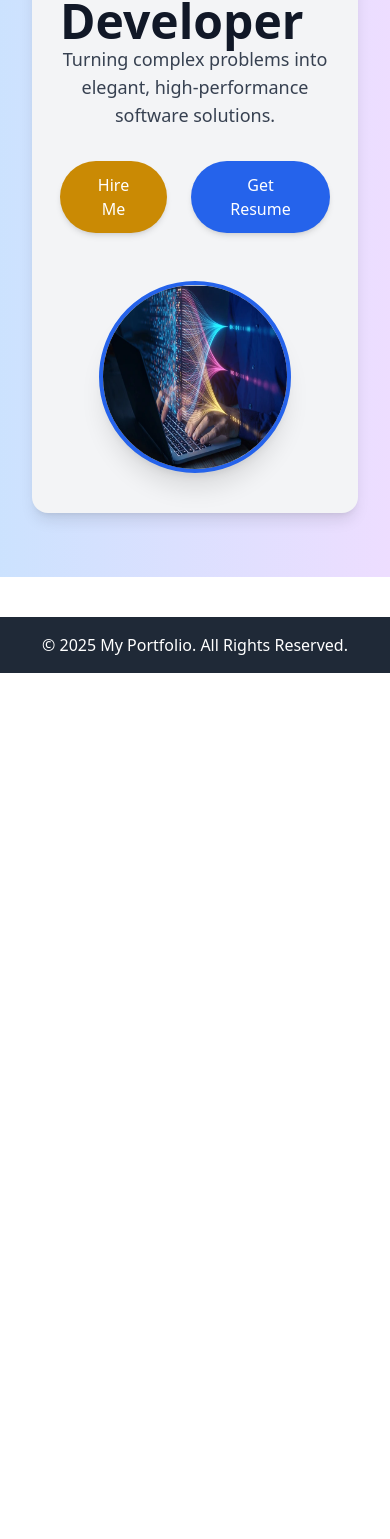
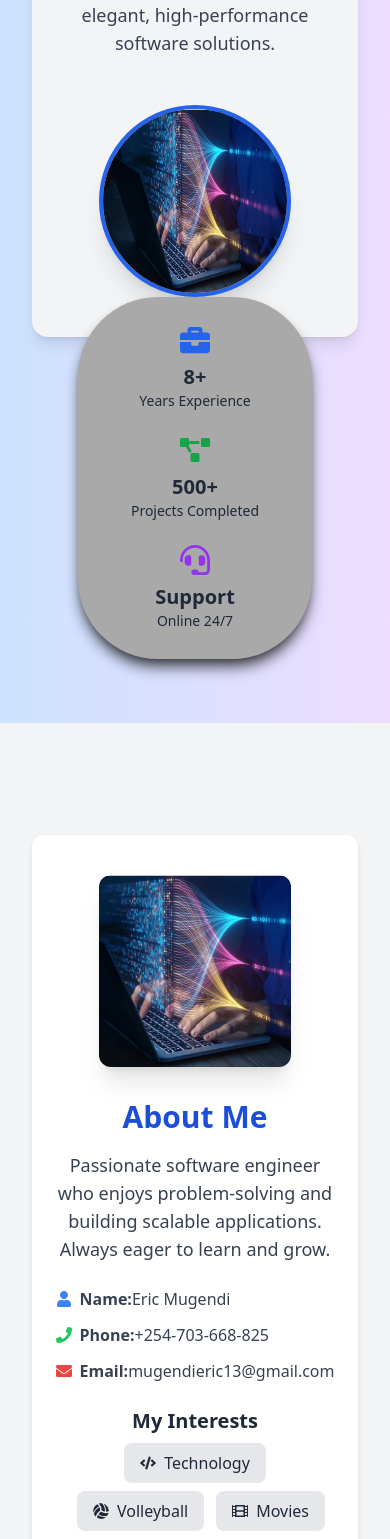
Before and after one commit to eriehastel/my-portfolio, a React (Create React App) app: page / in a window 390 px wide. Shown: the part 395-1934 px from the top of the page. Before the commit the page ends 1068 px from the top, so only its background shows below. Built offline with nearby package versions, Linux system fonts and the light colour scheme.

Commit message:
Updated About Me section with icons and responsiveness

```diff
--- a/package.json
+++ b/package.json
@@ -6,6 +6,7 @@
     "cra-template": "1.2.0",
     "react": "^19.0.0",
     "react-dom": "^19.0.0",
+    "react-icons": "^5.5.0",
     "react-router-dom": "^7.1.5",
     "react-scripts": "5.0.1",
     "react-simple-typewriter": "^5.0.1"
--- a/src/components/About.js
+++ b/src/components/About.js
@@ -1,4 +1,5 @@
 import React from "react";
+import profileImage from "../assets/profile.png";
 
 const About = () => {
   return (
@@ -45,7 +46,9 @@ const About = () => {
         </div>
         {/* Image Section */}
         <div className="flex justify-center mt-8">
-          <img src="/assets/profile.jpg" alt="Profile" className="w-48 h-48 rounded-full shadow-lg border-4 border-blue-400" />
+          <img src={profileImage}
+          alt="Profile"
+          className="w-48 h-48 rounded-full shadow-lg border-4 border-blue-400" />
         </div>
       </div>
     </section>
--- a/src/components/Home.js
+++ b/src/components/Home.js
@@ -1,54 +1,27 @@
 import React from "react";
 import { Typewriter } from "react-simple-typewriter";
+import { FaUser, FaPhone, FaEnvelope, FaBriefcase, FaProjectDiagram, FaHeadset, FaCode, FaVolleyballBall, FaFilm, FaGlobe } from "react-icons/fa";
 import ProfileImg from "../assets/profile.png";
 
 const Home = () => {
   return (
-    <div id="profile" className="profile-container min-h-screen flex items-center justify-center bg-gradient-to-r from-blue-200/80 to-purple-200/80 py-16 px-8 md:px-24 lg:px-48">
+    <div id="container" className="container mx-auto">
+              <div id="profile" className="profile-container min-h-screen flex flex-col items-center bg-gradient-to-r from-blue-200/80 to-purple-200/80 py-16 px-8 md:px-24 lg:px-48">
 
-      {/* Content Box */}
-      <div className="bg-gray-100 shadow-lg rounded-2xl p-10 md:p-16 flex flex-col md:flex-row items-center justify-between w-full max-w-5xl">
+                        <div className="bg-gray-100 shadow-lg rounded-2xl p-10 md:p-16 flex flex-col md:flex-row items-center justify-between w-full max-w-5xl relative">
 
-        {/* Profile Details and Typewriter Effect */}
                           <div className="profile-details text-center md:text-left text-gray-900 flex-1 space-y-8">
 
-          {/* Social Links */}
-          <div className="colz flex justify-center md:justify-start space-x-6 mb-6">
-            <div className="colz-icon text-4xl">
-              <a href="https://www.linkedin.com/in/eric-mugendi-njoka/" className="text-blue-700 hover:text-blue-500">
-                <i className="fa fa-linkedin-square"></i>
-              </a>
-              <a href="mailto:mugendieric13@gmail.com" className="text-red-600 hover:text-red-400 mx-4">
-                <i className="fa fa-google-plus-square"></i>
-              </a>
-              <a href="https://github.com/eriehastel" className="text-gray-800 hover:text-gray-600">
-                <i className="fa fa-github-square"></i>
-              </a>
-              <a href="tel:+254703668825" className="text-green-700 hover:text-green-500 mx-4">
-                <i className="fa fa-phone-square"></i>
-              </a>
-            </div>
-          </div>
-
-          {/* Introduction */}
                             <div className="profile-details-name">
                               <span className="primary-text text-4xl font-extrabold">
                                 Hello, I'M <span className="highlighted-text text-yellow-600">Eric</span>
                               </span>
                             </div>
 
-          {/* Typewriter Effect */}
                             <div className="profile-details-role">
                               <h1 className="text-5xl font-bold">
                                 <Typewriter
-                words={[
-                  "Software Engineer",
-                  "Full Stack Developer",
-                  "MERN Stack Developer",
-                  "PHP Developer",
-                  "JavaScript Developer",
-                  "Backend Developer",
-                ]}
+                                  words={["Software Engineer", "Full Stack Developer", "MERN Stack Developer", "PHP Developer", "JavaScript Developer", "Backend Developer"]}
                                   loop={true}
                                   cursor
                                   cursorStyle="|"
@@ -61,21 +34,8 @@ const Home = () => {
                                 Turning complex problems into elegant, high-performance software solutions.
                               </span>
                             </div>
-
-          {/* Buttons */}
-          <div className="profile-options flex justify-center md:justify-start space-x-6 mt-6">
-            <button className="btn primary-btn px-6 py-3 bg-yellow-600 hover:bg-yellow-500 text-white rounded-full transition shadow-md">
-              Hire Me
-            </button>
-            <a href="ERIC.pdf" download="CV ERIC.pdf">
-              <button className="btn highlighted-btn px-6 py-3 bg-blue-600 hover:bg-blue-500 text-white rounded-full transition shadow-md">
-                Get Resume
-              </button>
-            </a>
-          </div>
                           </div>
 
-        {/* Profile Picture */}
                           <div className="profile-picture mt-12 md:mt-0 w-48 h-48 md:w-64 md:h-64">
                             <img
                               src={ProfileImg}
@@ -83,9 +43,89 @@ const Home = () => {
                               className="w-full h-full rounded-full shadow-xl border-4 border-blue-600 bg-gray-500"
                             />
                           </div>
+                    </div>
+
+                    <div className="statistic-section bg-gray shadow-md rounded-xl p-4 flex justify-around items-center w-full max-w-3xl mt-6"
+                    style={{marginTop: "-40px",
+                    boxShadow: "0 10px 15px -3px rgba(0, 0, 0, 0.74), 0 4px 6px -2px rgba(0, 0, 0, 0.18)",
+                    zIndex: "10",
+                    borderRadius: "5rem",
+                    display: "flex",
+                    justifyContent: "space-around",
+                    flexDirection: "row",
+                    flexWrap: "wrap",
+                    backgroundColor: "darkgray",
+                    padding: "1rem",
+                    height: "auto",
+                    width: "72%",
+
+                    }}>
+                      <div className="statistic-box flex flex-col items-center text-gray-800 text-center p-3">
+                        <FaBriefcase className="text-3xl text-blue-600 mb-2" />
+                        <h2 className="text-xl font-bold">8+</h2>
+                        <span className="text-sm">Years Experience</span>
+                      </div>
+                      <div className="statistic-box flex flex-col items-center text-gray-800 text-center p-3">
+                        <FaProjectDiagram className="text-3xl text-green-600 mb-2" />
+                        <h2 className="text-xl font-bold">500+</h2>
+                        <span className="text-sm">Projects Completed</span>
+                      </div>
+                      <div className="statistic-box flex flex-col items-center text-gray-800 text-center p-3">
+                        <FaHeadset className="text-3xl text-purple-600 mb-2" />
+                        <h2 className="text-xl font-bold">Support</h2>
+                        <span className="text-sm">Online 24/7</span>
+                      </div>
+                    </div>
+              </div>
+
+              <div className="about-section bg-gray-100 py-16 px-8 md:px-24 lg:px-48">
+                                <div className="about-me-section bg-white shadow-md rounded-xl p-10 flex flex-col md:flex-row items-center justify-between mt-12 w-full max-w-5xl">
+
+                                  <div className="about-image w-48 h-48 md:w-64 md:h-64 flex-shrink-0">
+                                    <img src={ProfileImg} alt="Profile" className="w-full h-full rounded-xl shadow-xl object-cover" />
+                                  </div>
+
+                                  <div className="about-content text-gray-900 flex-1 mt-8 md:mt-0 md:ml-10 text-center md:text-left">
+                                    <h2 className="text-3xl font-bold text-blue-700">About Me</h2>
+                                    <p className="text-lg text-gray-700 mt-4">
+                                      Passionate software engineer who enjoys problem-solving and building scalable applications. Always eager to learn and grow.
+                                    </p>
+
+                                    <div className="contact-info mt-6 space-y-3">
+                                      <p className="flex items-center text-gray-700">
+                                        <FaUser className="text-blue-500 mr-2" /> <strong>Name:</strong> Eric Mugendi
+                                      </p>
+                                      <p className="flex items-center text-gray-700">
+                                        <FaPhone className="text-green-500 mr-2" /> <strong>Phone:</strong> +254-703-668-825
+                                      </p>
+                                      <p className="flex items-center text-gray-700">
+                                        <FaEnvelope className="text-red-500 mr-2" /> <strong>Email:</strong> mugendieric13@gmail.com
+                                      </p>
+                                    </div>
+
+                                    <div className="my-interests mt-6">
+                                      <h3 className="text-xl font-semibold text-gray-800">My Interests</h3>
+                                      <div className="flex flex-wrap justify-center md:justify-start space-x-3 space-y-2 mt-2">
+                                        <span className="flex items-center bg-gray-200 text-gray-800 px-4 py-2 rounded-lg">
+                                          <FaCode className="mr-2" /> Technology
+                                        </span>
+                                        <span className="flex items-center bg-gray-200 text-gray-800 px-4 py-2 rounded-lg">
+                                          <FaVolleyballBall className="mr-2" /> Volleyball
+                                        </span>
+                                        <span className="flex items-center bg-gray-200 text-gray-800 px-4 py-2 rounded-lg">
+                                          <FaFilm className="mr-2" /> Movies
+                                        </span>
+                                        <span className="flex items-center bg-gray-200 text-gray-800 px-4 py-2 rounded-lg">
+                                          <FaGlobe className="mr-2" /> Travel
+                                        </span>
+                                      </div>
+                                    </div>
+                                  </div>
 
                                 </div>
               </div>
+    </div>
+
   );
 };
 
```
Also changed, not shown: 1 other file (tests, documents, lock files or other folders). Lines whose indentation alone changed are shown as unchanged.
